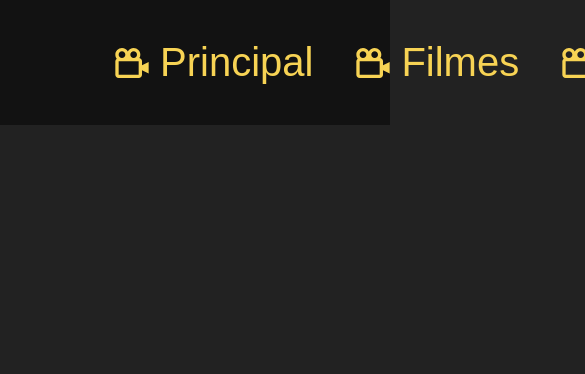
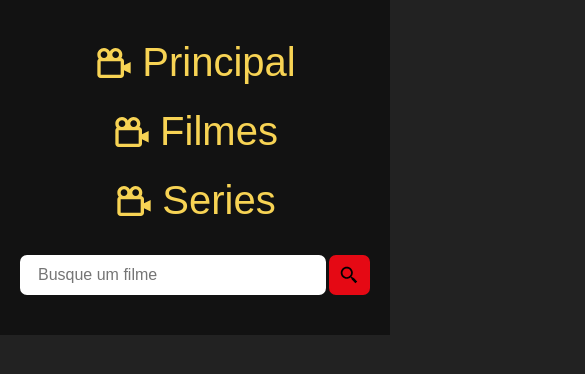
Before and after one commit to GabrielBento299/GbFilmes-React, a React (Vite) app: page /all/1 in a window 390 px wide. Shown: the top 374 px of the page, 585 px wide, since content can reach past the window. Built offline with nearby package versions, Linux system fonts and the light colour scheme; no server answers.

Commit message:
responsive

```diff
--- a/src/Contexts/FilmMovie.tsx
+++ b/src/Contexts/FilmMovie.tsx
@@ -1,4 +1,4 @@
-import { createContext, useState, useEffect } from 'react';
+import { createContext, useState } from 'react';
 import { MoviesApi } from '../types/Movie';
 
 interface FilmMovieProps {
@@ -11,6 +11,7 @@ interface IFilmMovieContextData {
   allMoviesTv: MoviesApi[];
   setAllMoviesTv: (value: MoviesApi[]) => void;
   getAllMoviesTv: (url: string) => void;
+  resultsType: string[];
 }
 
 const apiKey = import.meta.env.VITE_API_KEY;
@@ -19,6 +20,7 @@ export const FilmMovieContext = createContext<IFilmMovieContextData>({} as IFilm
 
 export function FilmMovieContextProvider({ children }: FilmMovieProps) {
   const [allMoviesTv, setAllMoviesTv] = useState<MoviesApi[]>([]);
+
   const [isLoading, setIsLoading] = useState(true);
 
   async function getAllMoviesTv(url: string) {
@@ -35,6 +37,10 @@ export function FilmMovieContextProvider({ children }: FilmMovieProps) {
     }
   }
 
+  const resultsType = allMoviesTv.map((movie) => movie.media_type);
+
+  //   const teste = allMoviesTv.find((movie) => movie.media_type === 'tv');
+
   return (
     // eslint-disable-next-line react/jsx-no-constructed-context-values
     <FilmMovieContext.Provider value={{
@@ -43,6 +49,7 @@ export function FilmMovieContextProvider({ children }: FilmMovieProps) {
       allMoviesTv,
       setAllMoviesTv,
       getAllMoviesTv,
+      resultsType,
     }}
     >
       {children}
--- a/src/components/Header/index.tsx
+++ b/src/components/Header/index.tsx
@@ -8,7 +8,6 @@ export default function App() {
   const [search, setSearch] = useState('');
   const navigate = useNavigate();
 
-  // eslint-disable-next-line consistent-return
   function handleSubmit(e: FormEvent) {
     e.preventDefault();
 
@@ -34,8 +33,8 @@ export default function App() {
           <BiCameraMovie />
           Series
         </Link>
+      </div>
 
-      </div>
       <form onSubmit={handleSubmit}>
         <Input
           type="text"
--- a/src/components/Header/styles.ts
+++ b/src/components/Header/styles.ts
@@ -1,4 +1,8 @@
 import styled from 'styled-components';
+
+interface Teste {
+  toogle: boolean;
+}
 
 export const Container = styled.div`
         display: flex;
@@ -7,10 +11,20 @@ export const Container = styled.div`
         padding: 2.5rem 7rem;
         background-color: #121212;
 
+        @media screen and (max-width: 900px) {
+            flex-direction: column;
+            gap: 2rem;
+        }
+
         .links {
             display: flex;
             align-items: center;
             gap: 2.5rem;
+
+            @media screen and (max-width: 900px) {
+                flex-direction: column;
+                gap: 1.5rem;
+            }
 
         a {
             display: flex;
@@ -36,6 +50,11 @@ export const Container = styled.div`
         max-width: 400px;
         width: 100%;
 
+        @media screen and (max-width: 900px) {
+            width: 350px;
+        }
+
+
         button {
             display: flex;
             align-items: center;
@@ -58,3 +77,43 @@ export const Container = styled.div`
     }
 
 `;
+
+// export const ContainerMobile = styled.div<Teste>`
+
+//             position: absolute;
+//             width: 100%;
+//             height: 100%;
+//             top: 0;
+//             bottom: 0;
+//             left: 0;
+//             right: 0;
+//             z-index: 5;
+//             display: flex;
+//             align-items: center;
+//             justify-content: center;
+//             backdrop-filter: blur(3px);
+//             background: rgba(17, 18, 17, 0.95);
+// eslint-disable-next-line max-len
+//             background: linear-gradient(34deg, rgba(25, 88, 24, 0.95) 0%, rgba(17, 18, 17, 0.95) 95%);
+//             display: none;
+
+//             .close-icon {
+//                 svg {
+//                     position: absolute;
+//                     top: 1rem;
+//                     right: 1rem;
+//                 }
+//             }
+
+//             a {
+//                 color: red;
+//             }
+
+//             .nav {
+//                 display: flex;
+//                 align-items: center;
+//                 justify-content: center;
+//                 flex-direction: column;
+//                 gap: 2rem;
+//             }
+// `;
--- a/src/pages/AllMoviesTv/index.tsx
+++ b/src/pages/AllMoviesTv/index.tsx
@@ -1,15 +1,16 @@
-import { useEffect, useState } from 'react';
+import { useEffect, useState, useContext } from 'react';
 import { useParams } from 'react-router-dom';
 import { MoviesApi } from '../../types/Movie';
 import { Container, ContainerMovie, Title } from '../../components/MoviesContainer/styles';
+import { FilmMovieContext } from '../../Contexts/FilmMovie';
+import Loader from '../../components/Loader';
+import MovieCard from '../../components/MovieCard';
+import MovieDetail from '../../components/MovieDetail';
 
-const allUrl = import.meta.env.VITE_API_ALL;
 const apiKey = import.meta.env.VITE_API_KEY;
 
 export default function AllMoviesTv() {
   const { id } = useParams();
-
-  console.log(id);
 
   const [all, setAll] = useState<MoviesApi>();
 
@@ -21,8 +22,7 @@ export default function AllMoviesTv() {
   }
 
   useEffect(() => {
-    const allResults = `https://api.themoviedb.org/3/tv/${id}?${apiKey}&language=pt-BR`;
-
+    const allResults = `https://api.themoviedb.org/3/movie/${id}?${apiKey}&language=pt-BR`;
     getAll(allResults);
   }, [id]);
 
@@ -31,7 +31,9 @@ export default function AllMoviesTv() {
       {all && (
       <Container>
         <Title> Sobre o filme{all.original_name} {all.title}</Title>
-        <ContainerMovie />
+        <ContainerMovie>
+          <MovieDetail movie={all} />
+        </ContainerMovie>
       </Container>
       )}
     </div>
--- a/src/pages/Home/index.tsx
+++ b/src/pages/Home/index.tsx
@@ -5,7 +5,6 @@ import MovieCard from '../../components/MovieCard';
 import { Container, ContainerMovie, Title } from '../../components/MoviesContainer/styles';
 import { FilmMovieContext } from '../../Contexts/FilmMovie';
 
-const moviesUrl = import.meta.env.VITE_API;
 const apiKey = import.meta.env.VITE_API_KEY;
 
 export default function Home() {
--- a/src/pages/Search/index.tsx
+++ b/src/pages/Search/index.tsx
@@ -18,8 +18,7 @@ export default function Search() {
   const [searchParams] = useSearchParams();
   const query: string | null = searchParams.get('q');
 
-  const { isLoading, setIsLoading } = useContext(FilmMovieContext);
-
+  const { isLoading, setIsLoading, resultsType } = useContext(FilmMovieContext);
   const [movies, setMovies] = useState<MoviesApi[]>([]);
 
   async function getSearchMovies(url :string) {
@@ -53,6 +52,7 @@ export default function Search() {
           <MovieCard
             key={movie.id}
             movie={movie}
+            typeLink="all"
           />
         )) : <h1>Sem resultados para <strong>{query}</strong></h1>}
       </ContainerMovie>
--- a/src/pages/Series/index.tsx
+++ b/src/pages/Series/index.tsx
@@ -9,12 +9,11 @@ const apiKey = import.meta.env.VITE_API_KEY;
 
 export default function Serie() {
   const [series, setSeries] = useState<MoviesApi[]>([]);
-  const [isLoading, setIsLoading] = useState(false);
+  const [isLoading, setIsLoading] = useState(true);
 
   async function getSeries(url: string) {
     try {
       setIsLoading(true);
-
       const response = await fetch(url);
       const data = await response.json();
 
--- a/tsconfig.json
+++ b/tsconfig.json
@@ -14,7 +14,8 @@
     "resolveJsonModule": true,
     "isolatedModules": true,
     "noEmit": true,
-    "jsx": "react-jsx"
+    "jsx": "react-jsx",
+    // "strictNullChecks": false
   },
   "include": ["src"],
   "references": [{ "path": "./tsconfig.node.json" }]
```
Lines whose indentation alone changed are shown as unchanged.
